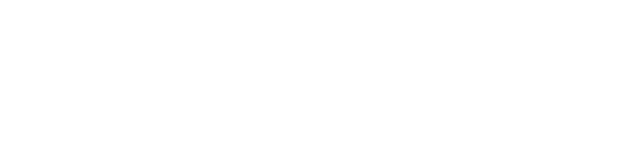
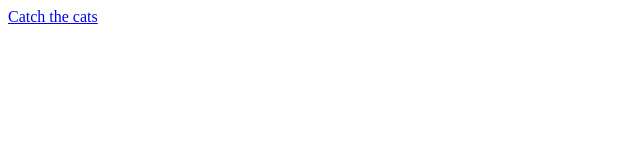
Before and after one commit to Wolfisss/Wolfisss.github.io, a plain HTML site: page index.html in a window 1280 px wide. Shown: the whole page, without its empty margins (0-640 px from the left). Drawn offline with Linux system fonts and the light colour scheme.

Commit message:
Update index.html

```diff
--- a/index.html
+++ b/index.html
@@ -6,6 +6,6 @@
   </title>
  </head>
  <body>
-  <a href="catch.html"/>
+  <a href="catch.html">Catch the cats</a>
  </body>
 </html>
```
